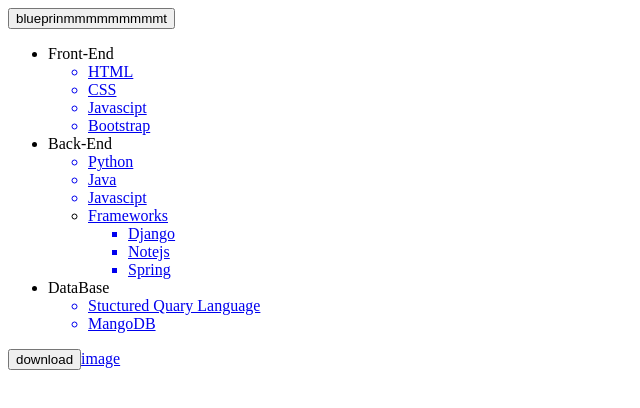
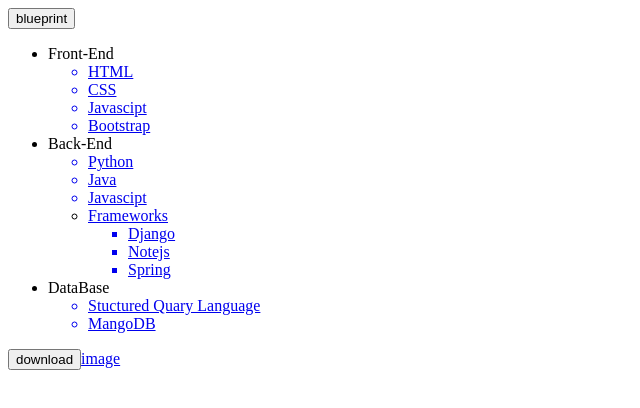
Before and after one commit to SJyotheeswar2004/project, a plain HTML site: page index.html in a window 1280 px wide. Shown: the whole page, without its empty margins (0-640 px from the left). Drawn offline with Linux system fonts and the light colour scheme.

Commit message:
Update index.html

```diff
--- a/index.html
+++ b/index.html
@@ -6,7 +6,7 @@
     <title>Document</title>
 </head>
 <body>
-    <a href="./blueprint.html"> <button>blueprinmmmmmmmmmt</button></a>
+    <a href="./blueprint.html"> <button>blueprint</button></a>
 <ul>
     <li>Front-End
         <ul>
```
